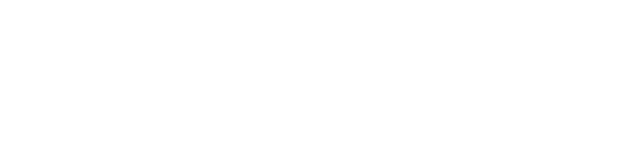
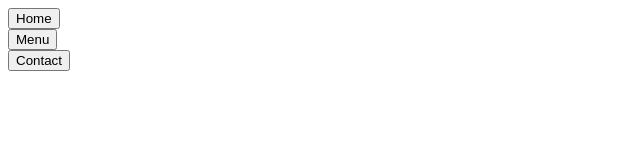
Before and after one commit to jacobcohn/restaurant-page, a plain HTML site: page index.html in a window 1280 px wide. Shown: the whole page, without its empty margins (0-640 px from the left). Drawn offline with Linux system fonts and the light colour scheme.

Commit message:
import/export basics and default DOM

```diff
--- a/index.html
+++ b/index.html
@@ -5,7 +5,7 @@
         <title>Restaurant Page</title>
     </head>
     <body>
-        <div id='content'></div>
+        <div id='container'></div>
 
         <script src='main.js'></script>
     </body>
--- a/main.js
+++ b/main.js
@@ -1 +1 @@
-console.log("IT WORKS!");
+(()=>{"use strict";const e=document.querySelector("#container");e.id="container";const n=document.createElement("div");n.id="tabs",e.appendChild(n);const t=document.createElement("div");t.id="homeTabDiv",n.appendChild(t);const d=document.createElement("button");d.id="homeTabBtn",d.innerHTML="Home",t.appendChild(d);const c=document.createElement("div");c.id="menuTabDiv",n.appendChild(c);const i=document.createElement("button");i.id="menuTabBtn",i.innerHTML="Menu",c.appendChild(i);const o=document.createElement("div");o.id="contactTabDiv",n.appendChild(o);const a=document.createElement("button");a.id="contactTabBtn",a.innerHTML="Contact",o.appendChild(a);const m=document.createElement("div");m.id="middle",e.appendChild(m);const l=document.createElement("div");l.id="content",m.appendChild(l)})();
```
